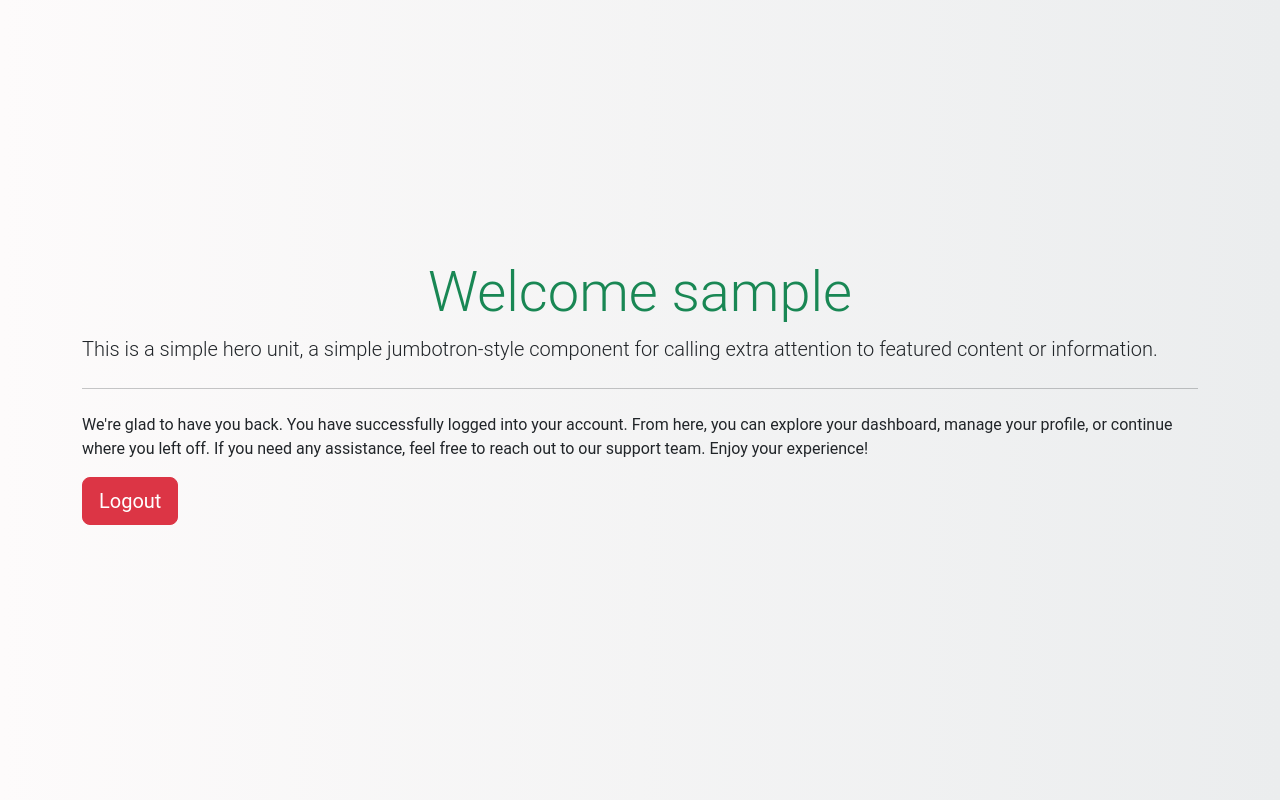
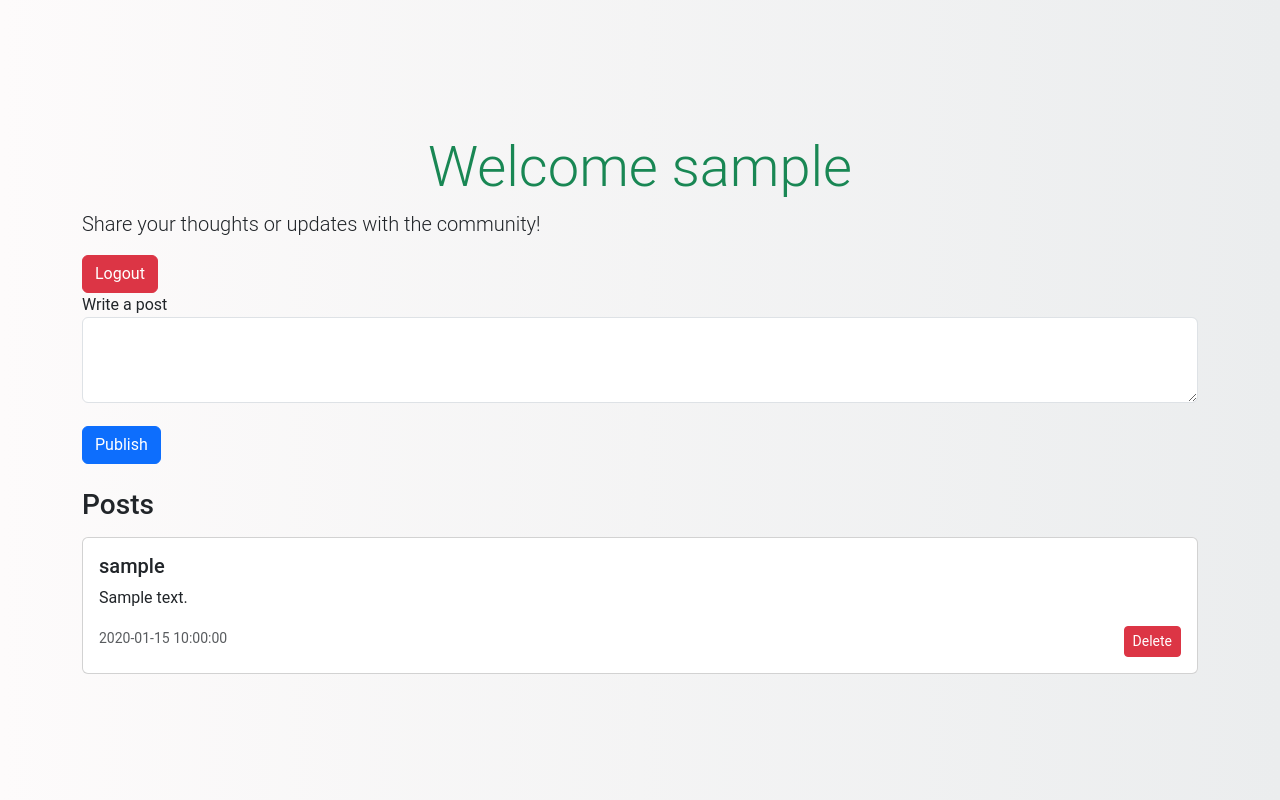
Before and after one commit to AbdullahSaeed444/completeregistration, a PHP site: page /welcome.php in a window 1280 px wide. Run offline with PHP 8.4, Linux system fonts and the light colour scheme; the visitor is signed in with stand-in values (Sample User, id 1); tables that the repository leaves empty or names only in its code hold one stand-in row (values such as "Sample post").

Commit message:
Your commit message here

```diff
--- a/connect.php
+++ b/connect.php
@@ -6,4 +6,16 @@ if($con){
 }
 
 
+$servername = "localhost";
+$username = "root";
+$password = ""; // default for XAMPP
+$dbname = "completeregistration"; // change this
+
+$conn = new mysqli($servername, $username, $password, $dbname);
+
+// Check connection
+if ($conn->connect_error) {
+    die("Connection failed: " . $conn->connect_error);
+    }
+
 ?>
--- /dev/null
+++ b/votes.txt
@@ -0,0 +1 @@
+{"up":0,"down":0}
--- a/welcome.php
+++ b/welcome.php
@@ -1,9 +1,36 @@
 <?php
 include 'connect.php';
 session_start();
-if(!isset($_SESSION['username'])){
+
+if (!isset($_SESSION['username'])) {
     header('location:index.php');
+    exit();
 }
+
+$username = $_SESSION['username'];
+
+// Handle Post Submission
+if ($_SERVER['REQUEST_METHOD'] === 'POST' && isset($_POST['content'])) {
+    $content = trim($_POST['content']);
+    if (!empty($content)) {
+        $stmt = $conn->prepare("INSERT INTO posts (username, content) VALUES (?, ?)");
+        $stmt->bind_param("ss", $username, $content);
+        $stmt->execute();
+        $stmt->close();
+    }
+}
+
+// Handle Post Deletion
+if (isset($_GET['delete'])) {
+    $postId = intval($_GET['delete']);
+    $stmt = $conn->prepare("DELETE FROM posts WHERE id = ? AND username = ?");
+    $stmt->bind_param("is", $postId, $username);
+    $stmt->execute();
+    $stmt->close();
+}
+
+// Fetch All Posts
+$result = $conn->query("SELECT * FROM posts ORDER BY created_at DESC");
 ?>
 
 <!DOCTYPE html>
@@ -12,26 +39,52 @@ if(!isset($_SESSION['username'])){
 <head>
     <meta charset="UTF-8">
     <meta name="viewport" content="width=device-width, initial-scale=1.0">
-    <title>Welcome </title>
+    <title>Welcome</title>
     <link href="https://cdn.jsdelivr.net/npm/bootstrap@5.3.0/dist/css/bootstrap.min.css" rel="stylesheet">
-    <link rel="stylesheet" href="./styles.css" class="css">
+    <link rel="stylesheet" href="./styles.css">
 </head>
 
 <body>
 
-    <div class="container">
+
+
+
+
+    <div class="container mt-4">
         <div class="jumbotron">
-            <h1 class="display-4 text-center text-success">Welcome <?php echo $_SESSION['username']  ?> </h1>
-            <p class="lead">This is a simple hero unit, a simple jumbotron-style component for calling extra attention to featured content or information.</p>
-            <hr class="my-4">
-            <p> We're glad to have you back. You have successfully logged into your account. From here, you can explore your dashboard, manage your profile, or continue where you left off.
-                 If you need any assistance, feel free to reach out to our support team. Enjoy your experience!</p>
-            <p class="lead">
-                <a class="btn btn-danger btn-lg" href="logout.php" role="button">Logout</a>
-            </p>
+            <h1 class="display-4 text-center text-success">Welcome <?php echo htmlspecialchars($username); ?> </h1>
+            <p class="lead">Share your thoughts or updates with the community!</p>
+            <a class="btn btn-danger" href="logout.php">Logout</a>
         </div>
+
+
+
+
+
+        <!-- Post Form -->
+        <form method="POST" class="mb-4">
+            <div class="form-group">
+                <label for="content">Write a post</label>
+                <textarea name="content" class="form-control" rows="3" required></textarea>
+            </div>
+            <button type="submit" class="btn btn-primary mt-2">Publish</button>
+        </form>
+
+        <!-- Post List -->
+        <h3 class="mb-3">Posts</h3>
+        <?php while ($row = $result->fetch_assoc()): ?>
+            <div class="card mb-3">
+                <div class="card-body">
+                    <h5 class="card-title"><?php echo htmlspecialchars($row['username']); ?></h5>
+                    <p class="card-text"><?php echo nl2br(htmlspecialchars($row['content'])); ?></p>
+                    <small class="text-muted"><?php echo $row['created_at']; ?></small>
+                    <?php if ($row['username'] === $username): ?>
+                        <a href="?delete=<?php echo $row['id']; ?>" class="btn btn-sm btn-danger float-end" onclick="return confirm('Are you sure you want to delete this post?');">Delete</a>
+                    <?php endif; ?>
+                </div>
+            </div>
+        <?php endwhile; ?>
     </div>
-
 </body>
 
 </html>
```
